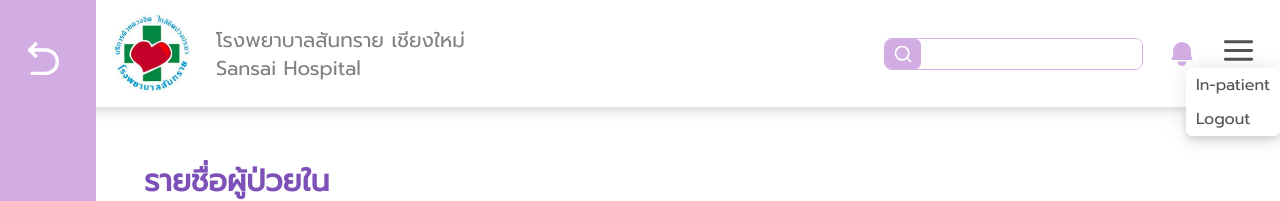
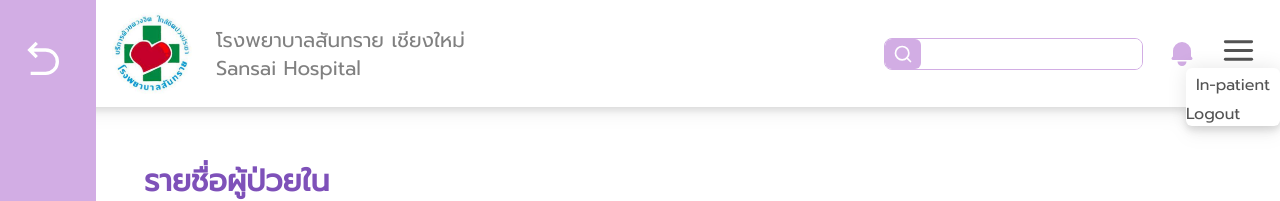
Before and after one commit to riwjomza/medsheet, a Next.js app: page /internal-patient-list/components/addPatientForm in a window 1280 px wide. Both pictures are taken after a click on the button 1238 px from the left and 50 px from the top of the page. Shown: the top 201 px of the page. Built offline with nearby package versions, Linux system fonts and the light colour scheme; no server answers.

Commit message:
Logout_Done

```diff
--- a/components/layouts/menu.tsx
+++ b/components/layouts/menu.tsx
@@ -4,9 +4,23 @@ import { HiBell } from "react-icons/hi";
 import { FiMenu } from "react-icons/fi";
 import InputSearch from "../input/inputSearch";
 import * as DropdownMenu from "@radix-ui/react-dropdown-menu";
+import { useAuth } from "../../context/AuthContext";
+import { useRouter } from "next/router";
+
 type Props = {};
 
 const Menu = (props: Props) => {
+  const { logout } = useAuth();
+  const router = useRouter();
+  const userlogout = async () => {
+    try {
+      await logout();
+      router.push("/login");
+    } catch (e) {
+      console.log(e);
+    }
+  };
+
   return (
     <div className="drop-shadow-lg bg-white">
       <div
@@ -36,8 +50,14 @@ const Menu = (props: Props) => {
               </DropdownMenu.Trigger>
 
               <DropdownMenu.Content className="content">
-                <DropdownMenu.Item className="item">In-patient</DropdownMenu.Item>
-                <DropdownMenu.Item className="item">Logout</DropdownMenu.Item>
+                <DropdownMenu.Item className="item">
+                  In-patient
+                </DropdownMenu.Item>
+                <DropdownMenu.Item
+                   onClick={userlogout}
+                >
+                  Logout
+                </DropdownMenu.Item>
               </DropdownMenu.Content>
             </DropdownMenu.Root>
           </div>
```
